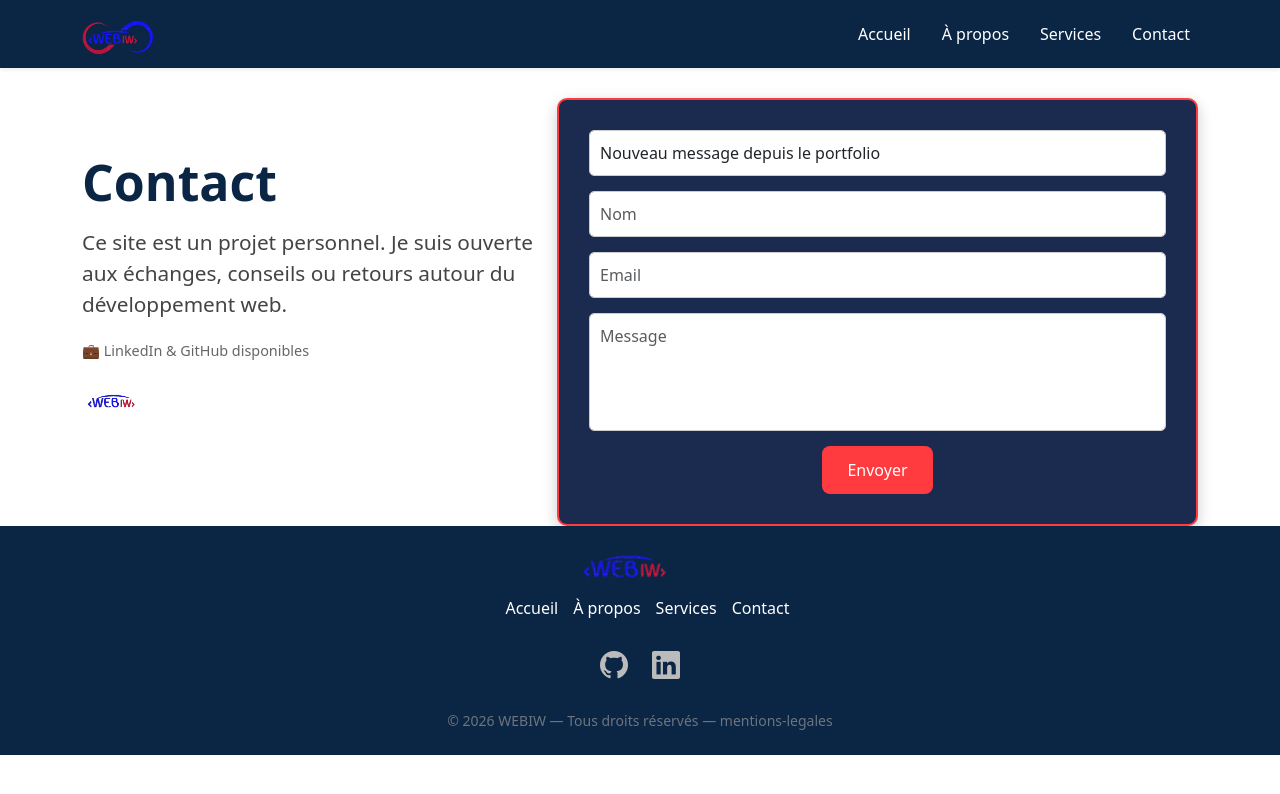
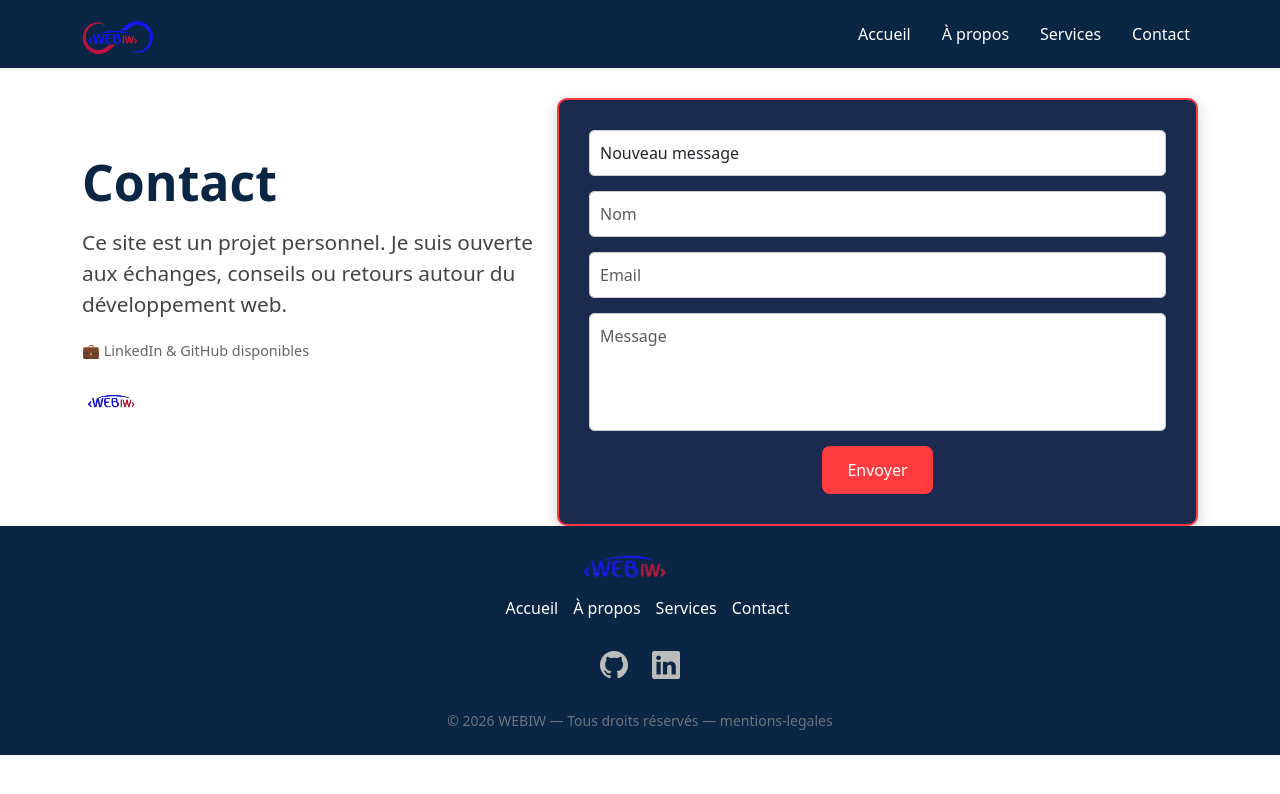
Before and after one commit to samamrani/webiw, a React (Create React App) app in the folder frontend/: page /webiw/contact in a window 1280 px wide. Shown: the top 794 px of the page. Built offline with nearby package versions, Linux system fonts and the light colour scheme.

Commit message:
Ajout formulaire de contact avec EmailJS

```diff
--- a/frontend/src/pages/Contact.jsx
+++ b/frontend/src/pages/Contact.jsx
@@ -5,7 +5,7 @@ import sam from "../Images/logo1.png";
 
 function Contact() {
  const [formData, setFormData] = useState({
-  title: "Nouveau message depuis le portfolio",
+  title: "Nouveau message",
   name: "",
   email: "",
   message: "",
@@ -22,7 +22,7 @@ function Contact() {
     e.preventDefault();
 
     emailjs.send(
-      "service_xmazn8q",
+      "service_uvk0dnn",
       "__ejs-test-mail-service__",
       formData,
       "g9mqvCOtiq6-itsF4"
```
